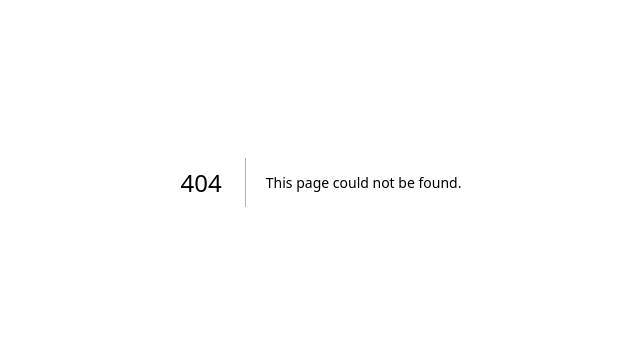
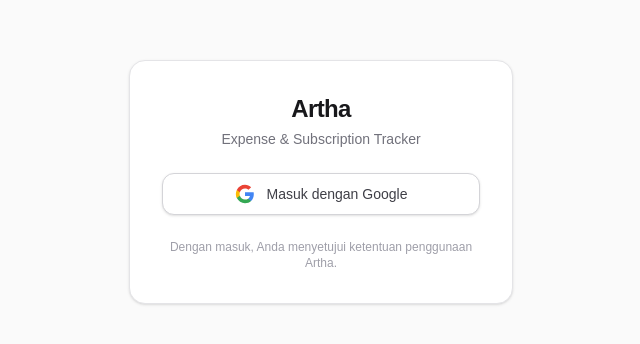
Before and after one commit to hahahagi/artha, a Next.js app: page /login in a window 1280 px wide. Before the commit this address had no page. Shown: the part 218-562 px from the top of the page, without its empty margins (319-959 px from the left). Built offline with nearby package versions, Linux system fonts and the light colour scheme.

Commit message:
feat(auth): setup google oauth

```diff
--- /dev/null
+++ b/app/(auth)/callback/route.ts
@@ -0,0 +1,37 @@
+import { NextResponse } from "next/server";
+import { createClient } from "@/lib/supabase/server";
+import { prisma } from "@/lib/prisma";
+
+export async function GET(request: Request) {
+  const { searchParams, origin } = new URL(request.url);
+  const code = searchParams.get("code");
+  const next = searchParams.get("next") ?? "/";
+
+  if (code) {
+    const supabase = await createClient();
+    const { data, error } = await supabase.auth.exchangeCodeForSession(code);
+
+    if (!error && data.user) {
+      // Sinkronkan data user Google dengan tabel User di Prisma
+      const email = data.user.email;
+      if (email) {
+        try {
+          await prisma.user.upsert({
+            where: { email },
+            update: {},
+            create: {
+              email,
+            },
+          });
+        } catch (dbErr) {
+          console.error("[Auth Callback] DB Upsert error:", dbErr);
+        }
+      }
+
+      return NextResponse.redirect(`${origin}${next}`);
+    }
+  }
+
+  // Redirect ke halaman login jika terjadi error
+  return NextResponse.redirect(`${origin}/login?error=auth_failed`);
+}
--- /dev/null
+++ b/app/(auth)/login/page.tsx
@@ -0,0 +1,84 @@
+"use client";
+
+import { useState } from "react";
+import { createClient } from "@/lib/supabase/client";
+
+export default function LoginPage() {
+  const [loading, setLoading] = useState(false);
+  const [errorMsg, setErrorMsg] = useState<string | null>(null);
+
+  const handleGoogleLogin = async () => {
+    try {
+      setLoading(true);
+      setErrorMsg(null);
+      const supabase = createClient();
+
+      const { error } = await supabase.auth.signInWithOAuth({
+        provider: "google",
+        options: {
+          redirectTo: `${window.location.origin}/callback`,
+        },
+      });
+
+      if (error) {
+        setErrorMsg(error.message);
+      }
+    } catch (err: unknown) {
+      const message = err instanceof Error ? err.message : "Gagal melakukan login.";
+      setErrorMsg(message);
+    } finally {
+      setLoading(false);
+    }
+  };
+
+  return (
+    <div className="flex min-h-screen items-center justify-center bg-zinc-50 p-4 dark:bg-zinc-950">
+      <div className="w-full max-w-sm rounded-2xl border border-zinc-200 bg-white p-8 shadow-sm dark:border-zinc-800 dark:bg-zinc-900">
+        <div className="mb-6 text-center">
+          <h1 className="text-2xl font-bold tracking-tight text-zinc-900 dark:text-zinc-50">
+            Artha
+          </h1>
+          <p className="mt-1 text-sm text-zinc-500 dark:text-zinc-400">
+            Expense & Subscription Tracker
+          </p>
+        </div>
+
+        {errorMsg && (
+          <div className="mb-4 rounded-lg bg-red-50 p-3 text-xs text-red-600 dark:bg-red-950/50 dark:text-red-400">
+            {errorMsg}
+          </div>
+        )}
+
+        <button
+          onClick={handleGoogleLogin}
+          disabled={loading}
+          className="flex w-full items-center justify-center gap-3 rounded-xl border border-zinc-300 bg-white px-4 py-2.5 text-sm font-medium text-zinc-700 shadow-sm transition hover:bg-zinc-50 focus:outline-none focus:ring-2 focus:ring-zinc-400 disabled:opacity-50 dark:border-zinc-700 dark:bg-zinc-800 dark:text-zinc-200 dark:hover:bg-zinc-750"
+        >
+          <svg className="h-5 w-5" viewBox="0 0 24 24">
+            <path
+              fill="#4285F4"
+              d="M22.56 12.25c0-.78-.07-1.53-.2-2.25H12v4.26h5.92c-.26 1.37-1.04 2.53-2.21 3.31v2.77h3.57c2.08-1.92 3.28-4.74 3.28-8.09z"
+            />
+            <path
+              fill="#34A853"
+              d="M12 23c2.97 0 5.46-.98 7.28-2.66l-3.57-2.77c-.98.66-2.23 1.06-3.71 1.06-2.86 0-5.29-1.93-6.16-4.53H2.18v2.84C3.99 20.53 7.7 23 12 23z"
+            />
+            <path
+              fill="#FBBC05"
+              d="M5.84 14.09c-.22-.66-.35-1.36-.35-2.09s.13-1.43.35-2.09V7.06H2.18C1.43 8.55 1 10.22 1 12s.43 3.45 1.18 4.94l2.85-2.22.81-.63z"
+            />
+            <path
+              fill="#EA4335"
+              d="M12 5.38c1.62 0 3.06.56 4.21 1.64l3.15-3.15C17.45 2.09 14.97 1 12 1 7.7 1 3.99 3.47 2.18 7.06l3.66 2.84c.87-2.6 3.3-4.52 6.16-4.52z"
+            />
+          </svg>
+          {loading ? "Menghubungkan..." : "Masuk dengan Google"}
+        </button>
+
+        <p className="mt-6 text-center text-xs text-zinc-400">
+          Dengan masuk, Anda menyetujui ketentuan penggunaan Artha.
+        </p>
+      </div>
+    </div>
+  );
+}
--- /dev/null
+++ b/lib/supabase/client.ts
@@ -0,0 +1,8 @@
+import { createBrowserClient } from "@supabase/ssr";
+
+export function createClient() {
+  return createBrowserClient(
+    process.env.NEXT_PUBLIC_SUPABASE_URL!,
+    process.env.NEXT_PUBLIC_SUPABASE_ANON_KEY!
+  );
+}
--- /dev/null
+++ b/lib/supabase/server.ts
@@ -0,0 +1,27 @@
+import { createServerClient } from "@supabase/ssr";
+import { cookies } from "next/headers";
+
+export async function createClient() {
+  const cookieStore = await cookies();
+
+  return createServerClient(
+    process.env.NEXT_PUBLIC_SUPABASE_URL!,
+    process.env.NEXT_PUBLIC_SUPABASE_ANON_KEY!,
+    {
+      cookies: {
+        getAll() {
+          return cookieStore.getAll();
+        },
+        setAll(cookiesToSet) {
+          try {
+            cookiesToSet.forEach(({ name, value, options }) =>
+              cookieStore.set(name, value, options)
+            );
+          } catch {
+            // Dipanggil dari Server Component (bisa diabaikan jika ada middleware session refresh)
+          }
+        },
+      },
+    }
+  );
+}
--- a/package.json
+++ b/package.json
@@ -11,6 +11,8 @@
   },
   "dependencies": {
     "@prisma/client": "^6.19.3",
+    "@supabase/ssr": "^0.12.7",
+    "@supabase/supabase-js": "^2.116.0",
     "next": "16.3.5",
     "react": "19.2.8",
     "react-dom": "19.2.8"
```
Also changed, not shown: 1 other file (tests, documents, lock files or other folders).
